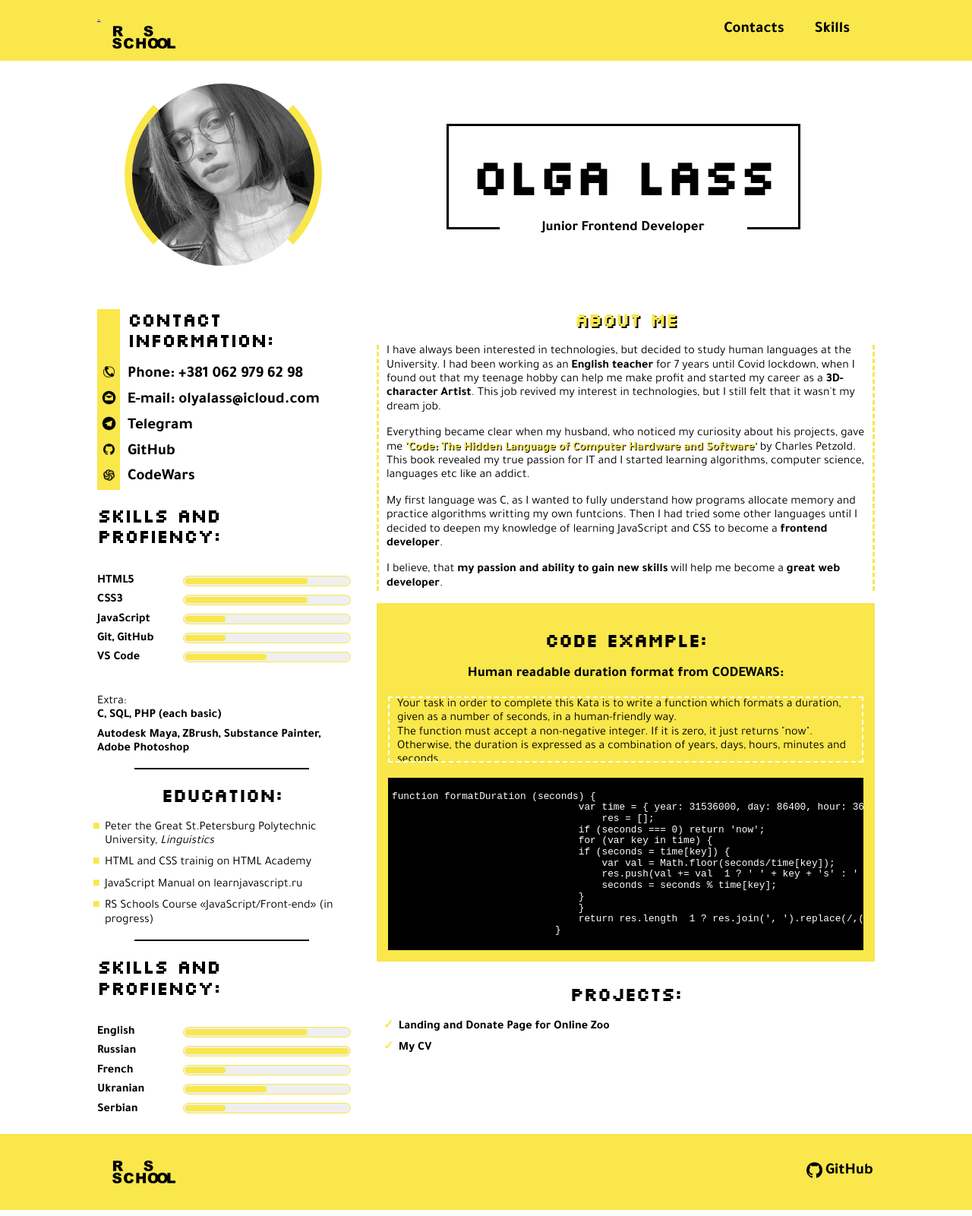
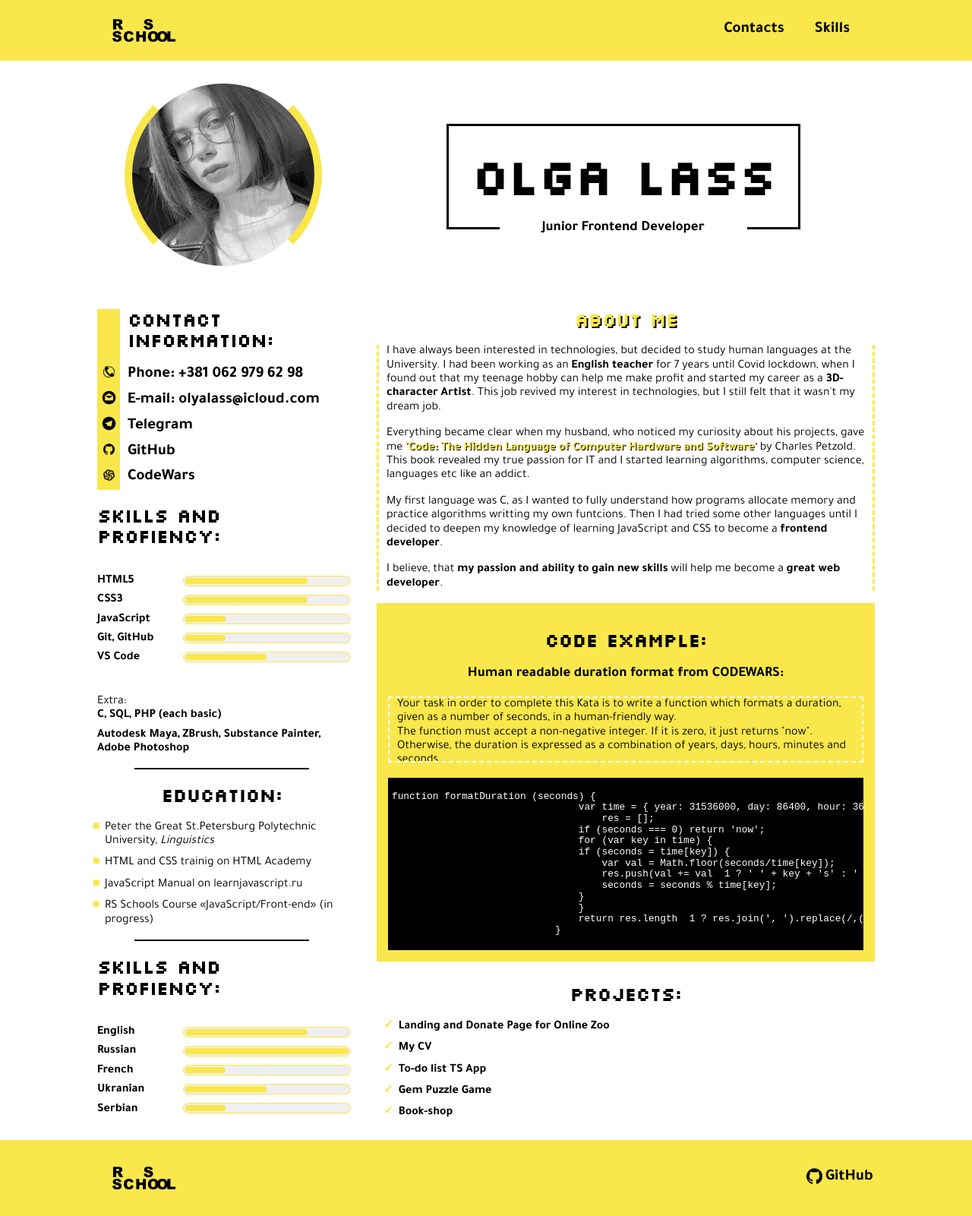
Before and after one commit to olyalass/rsschool-cv, a plain HTML site: page index.html in a window 1280 px wide. Shown: the whole page at 76% size. Drawn offline with Linux system fonts and the light colour scheme.

Commit message:
refactor: clean code and add links

```diff
--- a/index.html
+++ b/index.html
@@ -9,7 +9,7 @@
     <body>
         <header>
             <div class="header_container">
-                <a href="https://rs.school/js/">.<div class="header_logo"></div></a>
+                <a href="https://rs.school/js/"><div class="header_logo" alt="rss-logo" ></div></a>
                 <nav>
                     <ul class="header_nav">
                         <li><a href="#contacts">Contacts</a></li>
@@ -157,10 +157,19 @@
                         <h2>Projects:</h2>
                         <ul>
                             <li>
-                                <a href="https://rolling-scopes-school.github.io/olyalass-JSFE2022Q3/">Landing and Donate Page for Online Zoo</a>
+                                <a href="https://olyalass.github.io/online-zoo/pages/main/">Landing and Donate Page for Online Zoo</a>
                             </li>
                             <li>
                                 <a href="#id">My CV</a>
+                            </li>
+                            <li>
+                                <a href="https://olyalass.github.io/To-do-list/build">To-do list TS App</a>
+                            </li>
+                            <li>
+                                <a href="https://olyalass.github.io/gem_puzzle/">Gem Puzzle Game</a>
+                            </li>
+                            <li>
+                                <a href="https://olyalass.github.io/book-shop/pages/catalog/#">Book-shop</a>
                             </li>
                         </ul>
                     </div>
@@ -169,7 +178,7 @@
         </main>
         <footer>
             <div class="footer_container">
-                <a href="https://rs.school/js/"><div class="header_logo"></div></a>
+                <a href="https://rs.school/js/"><div class="header_logo"  alt="rss-logo" ></div></a>
                 <div class="footer_info">
                     <div class="footer_github">
                         <div class="footer_github_icon"></div>
```
